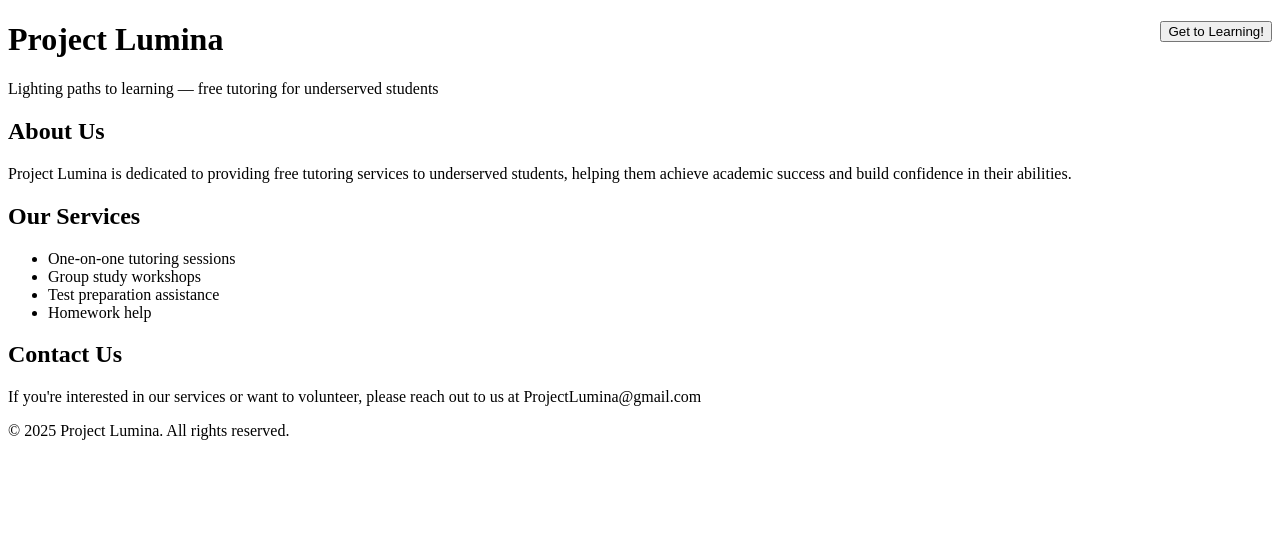
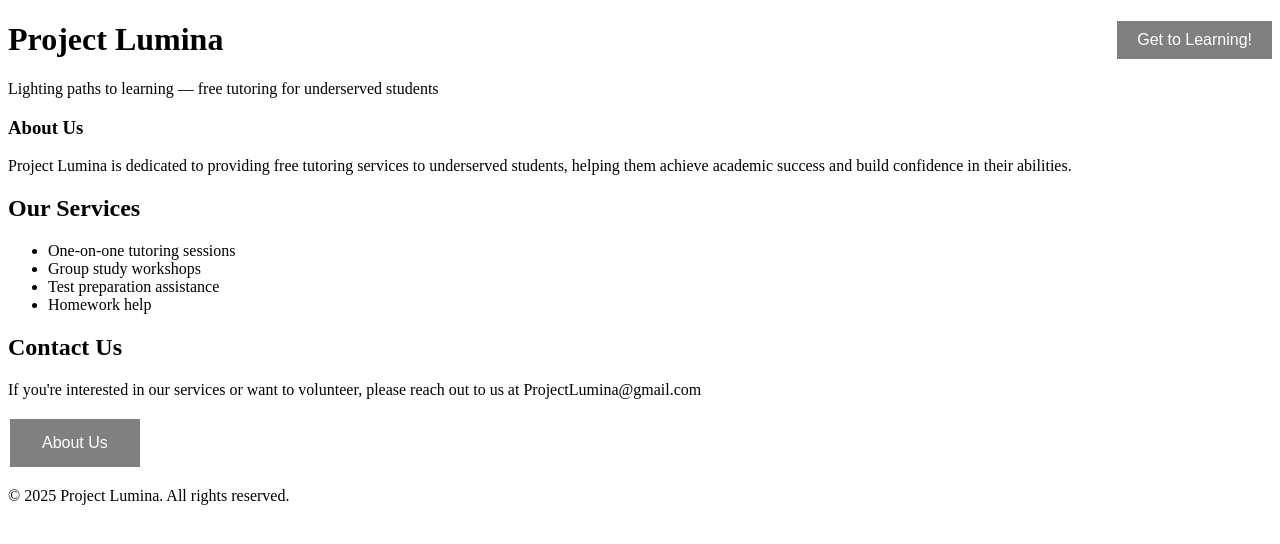
Before and after one commit to arnav-mani09/Project-Lumina, a website: page index.html in a window 1280 px wide. Drawn offline with Linux system fonts and the light colour scheme.

```diff
--- a/index.html
+++ b/index.html
@@ -2,9 +2,10 @@
   <html lang="en">
   <head>
       <meta charset="UTF-8">
+      <link rel="stylesheet" href="style.css">
   </head>
   <body>
-    <button style = "float: right">Get to Learning!</button>
+    <button class = "get-learning">Get to Learning!</button>
     <header>
       <h1>Project Lumina</h1>
       <p>Lighting paths to learning — free tutoring for underserved students</p>
@@ -12,7 +13,7 @@
 
     <main>
       <section id="about">
-        <h2>About Us</h2>
+        <h3>About Us</h3>
         <p>Project Lumina is dedicated to providing free tutoring services to underserved students, helping them achieve academic success and build confidence in their abilities.</p>
       </section>
       <section id="services">
@@ -28,6 +29,7 @@
         <h2>Contact Us</h2>
         <p>If you're interested in our services or want to volunteer, please reach out to us at ProjectLumina@gmail.com </p>
       </section>
+      <button class = "about-us-button">About Us</button>
     </main>
 
     <footer>
--- /dev/null
+++ b/style.css
@@ -0,0 +1,22 @@
+ .about-us-button {
+          background-color: grey; /* Green */
+          border: none;
+          color: white;
+          padding: 15px 32px;
+          text-align: center;
+          text-decoration: none;
+          display: inline-block;
+          font-size: 16px;
+          margin: 4px 2px;
+          cursor: pointer;
+        }
+
+  .get-learning {
+        float: right;
+        background-color: grey;
+        color: white;
+        border: none;
+        padding: 10px 20px;
+        font-size: 16px;
+        cursor: pointer;
+      }
```
Also changed, not shown: package.json (added, +23 -0 lines), tsconfig.json (added, +44 -0 lines), about.html (added), ts/about.ts (added), ts/main.ts (added), 1 other file.
